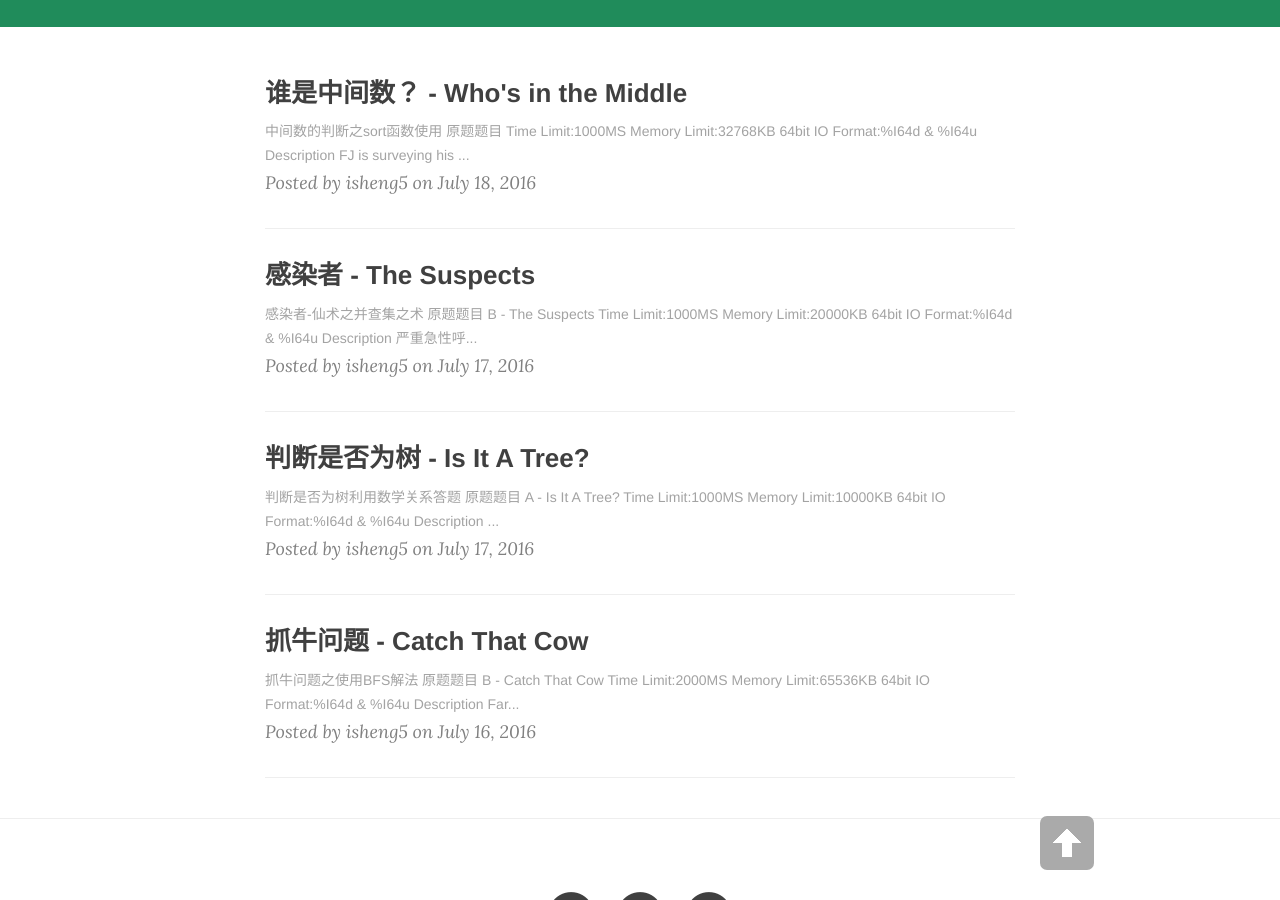
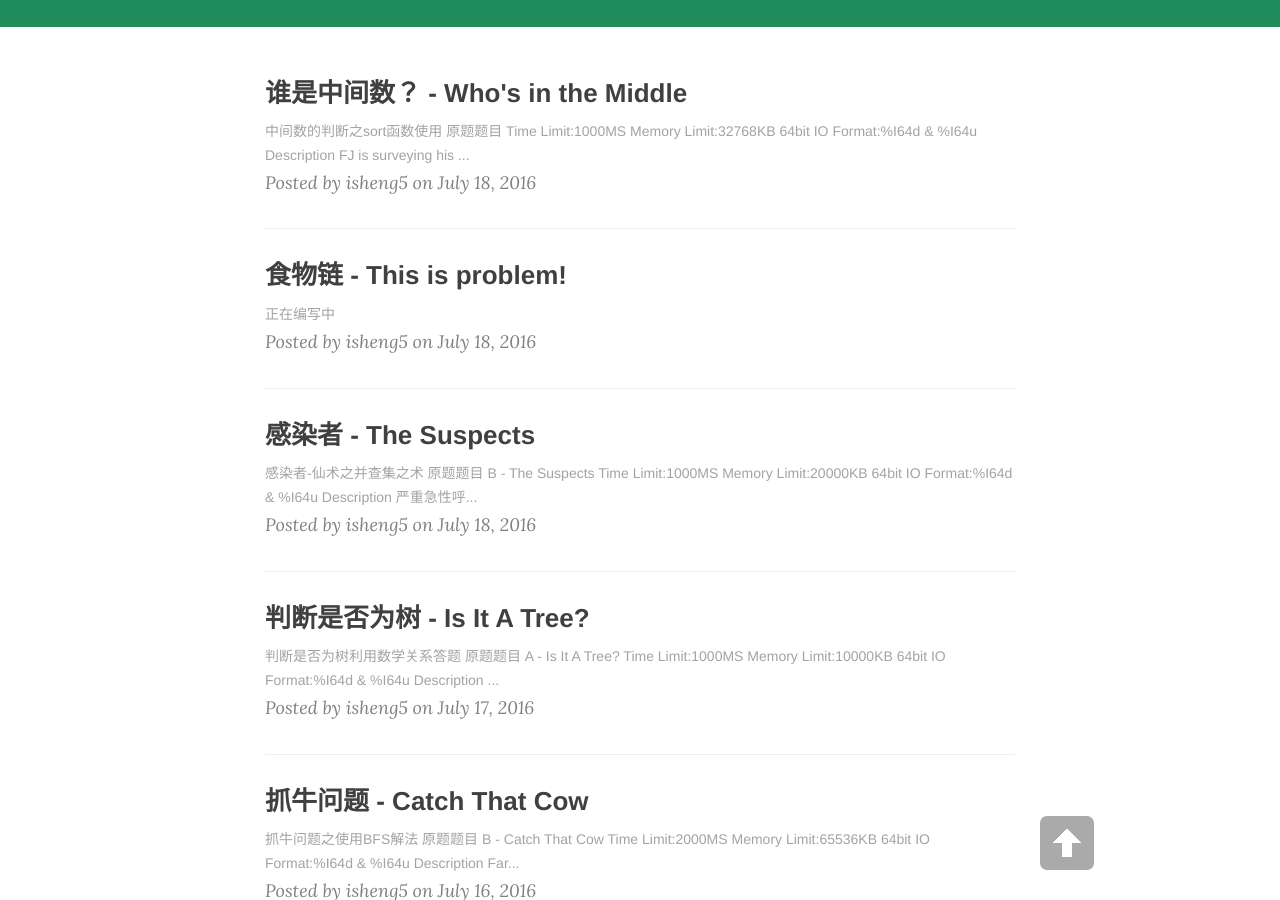
Before and after one commit to mapoio/blog, a Jekyll site: the page built from index.html, in a window 1280 px wide and 900 px high, scrolled down 401 px. Built offline with Jekyll 4.4.1, drawn with Linux system fonts in a browser that asks for light colours; nearby versions of some CDN libraries; the list of posts is cut into pages by our own code.

Commit message:
更改日期推送文章

```diff
--- a/_posts/2016-07-18-week-2-b.md
+++ b/_posts/2016-07-18-week-2-b.md
@@ -1,7 +1,7 @@
 ---
 layout: post
 title: 感染者 - The Suspects
-date: 2016-07-17
+date: 2016-07-18
 categories: blog
 tags: [ACM集训]
 description: 这个题目用并查集来解答，很容易过的
--- /dev/null
+++ b/_posts/2016-07-18-week-2-c.md
@@ -0,0 +1,10 @@
+---
+layout: post
+title: 食物链 - This is problem!
+date: 2016-07-18
+categories: blog
+tags: [ACM集训]
+description: 这个题目用并查集来解答，很容易过的
+---
+
+### 正在编写中
```
